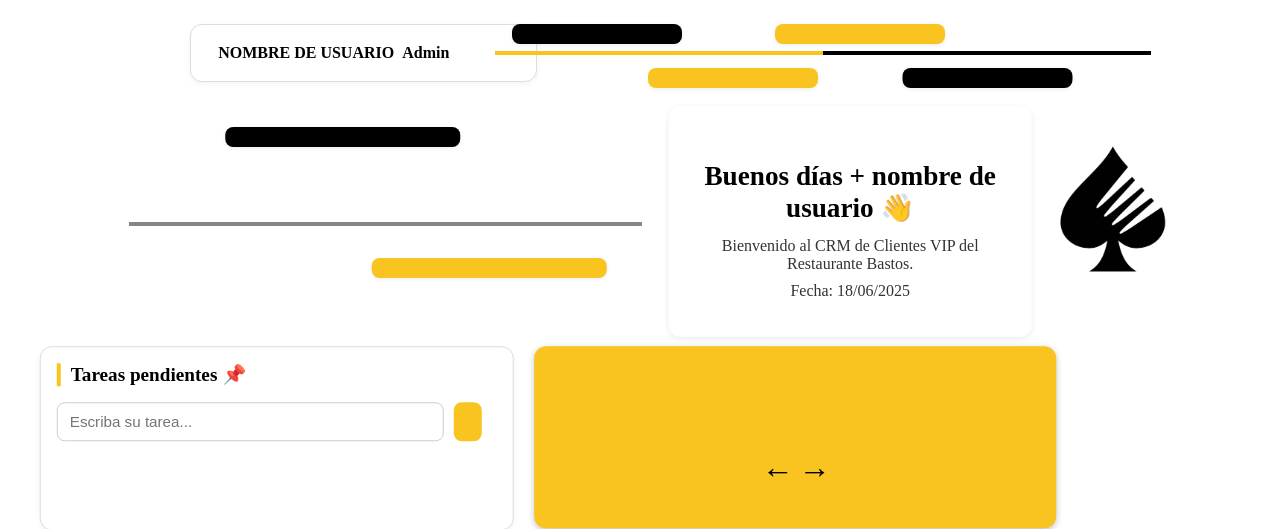
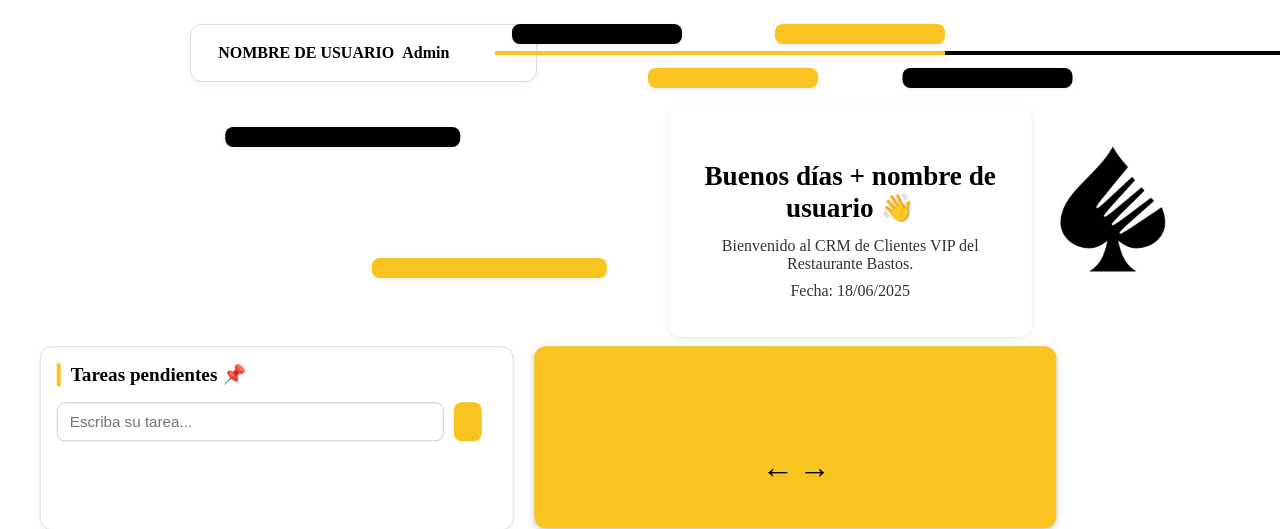
Before and after one commit to ChristianPC12/CRM_INTEGRADOR1, a PHP site: page /CRM_INT/view/DashboardView.php in a window 1280 px wide; the page is wider, and only the part inside the window is pictured. Shown: the top 529 px of that part. Run offline with PHP 8.4, Linux system fonts and the light colour scheme; data that the repository does not hold is empty.

Commit message:
Cambio a la linea del dashboard

```diff
--- a/public/css/Dashboard.css
+++ b/public/css/Dashboard.css
@@ -24,7 +24,7 @@ body {
 .diseño-todo::before {
   content: "";
   position: absolute;
-  width: 72.9%;
+  width: 100%;
   height: 4px;
   background: linear-gradient(to right, var(--amarillo) 50%, var(--negro) 50%);
   top: 50%;
@@ -106,16 +106,6 @@ body {
   position: relative;
 }
 
-.diseño-welcome::before {
-  content: "";
-  position: absolute;
-  width: 57%;
-  height: 4px;
-  background: linear-gradient(to right, var(--gris) 50%, var(--gris) 50%);
-  top: 50%;
-  transform: translateY(-20%);
-  transform: translateX(-11.9%);
-}
 
 .todo-welcome {
   grid-row: 1 / 3;
```
